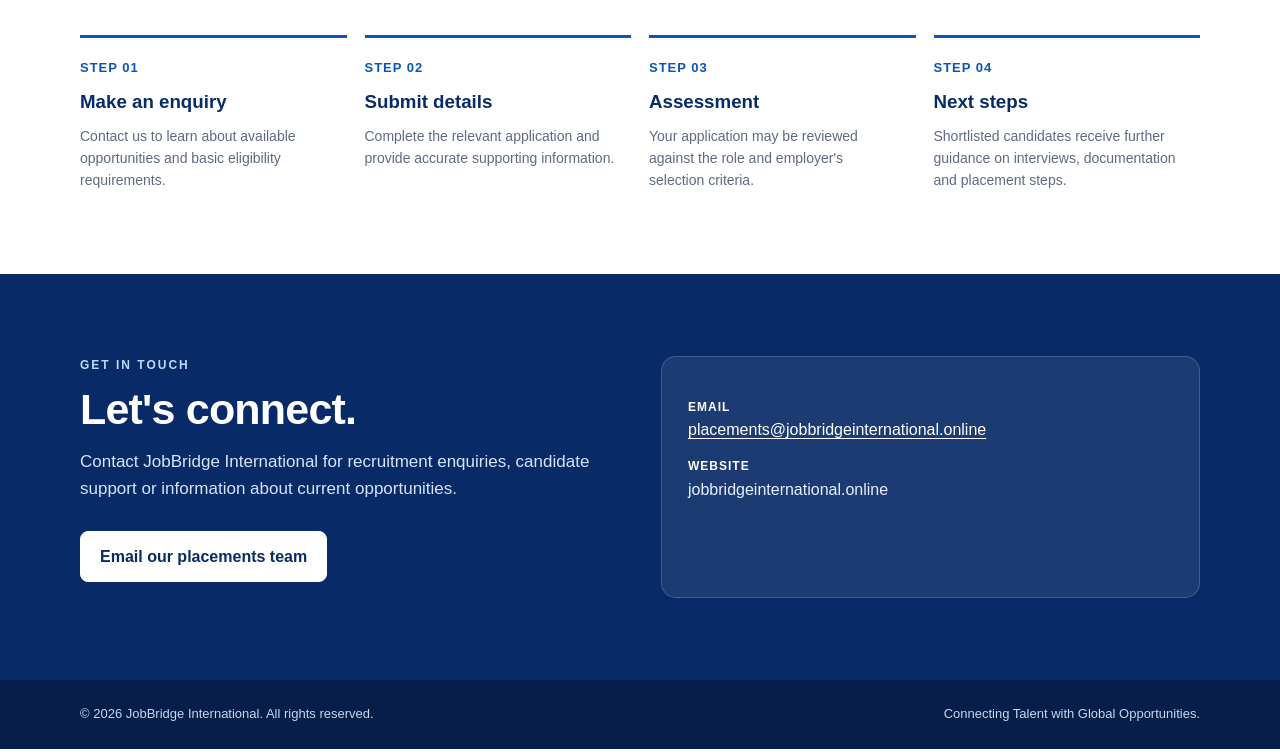
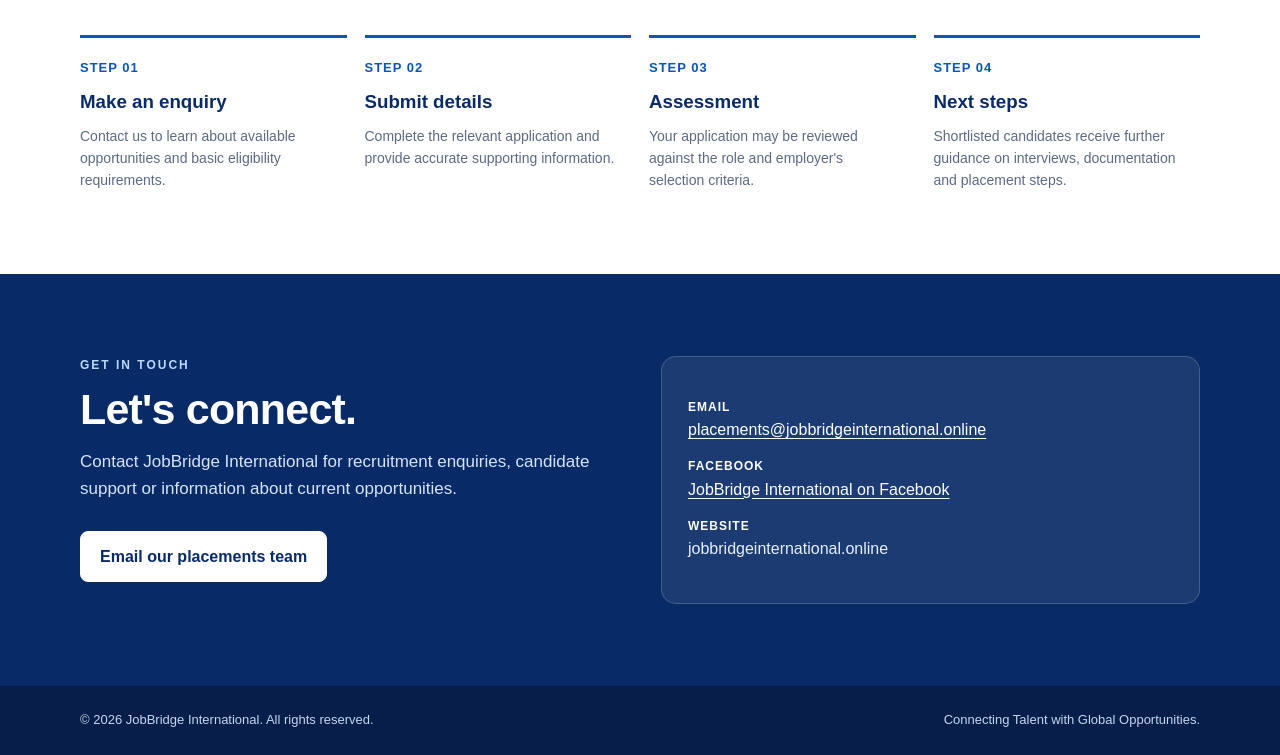
Before and after one commit to madziyainnocent/jobbridgeinternational.github.io, a plain HTML site: page index.html in a window 1280 px wide. Shown: the part 2745-3500 px from the top of the page. Drawn offline with Linux system fonts and the light colour scheme.

Commit message:
Add official Facebook page link to contact section

```diff
--- a/index.html
+++ b/index.html
@@ -111,6 +111,7 @@
       <div><div class="eyebrow">Get in touch</div><h2>Let's connect.</h2><p class="lead">Contact JobBridge International for recruitment enquiries, candidate support or information about current opportunities.</p><p style="margin-top:28px"><a class="btn" style="background:#fff;color:#082b67;border-color:#fff" href="mailto:placements@jobbridgeinternational.online">Email our placements team</a></p></div>
       <div class="contact-box">
         <div class="contact-row"><b>Email</b><a href="mailto:placements@jobbridgeinternational.online">placements@jobbridgeinternational.online</a></div>
+        <div class="contact-row"><b>Facebook</b><a href="https://www.facebook.com/Jobinternational1/" target="_blank" rel="noopener">JobBridge International on Facebook</a></div>
 
 
         <div class="contact-row"><b>Website</b>jobbridgeinternational.online</div>
```
